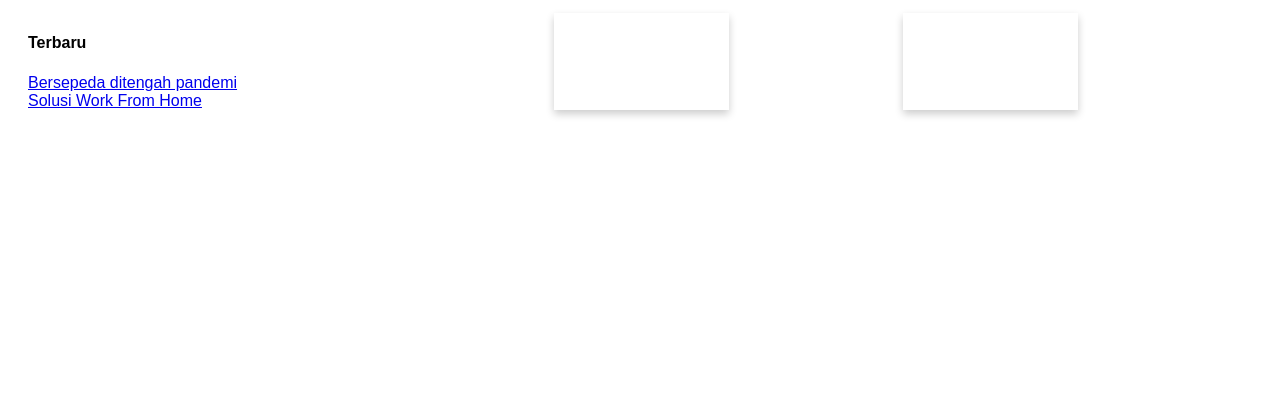
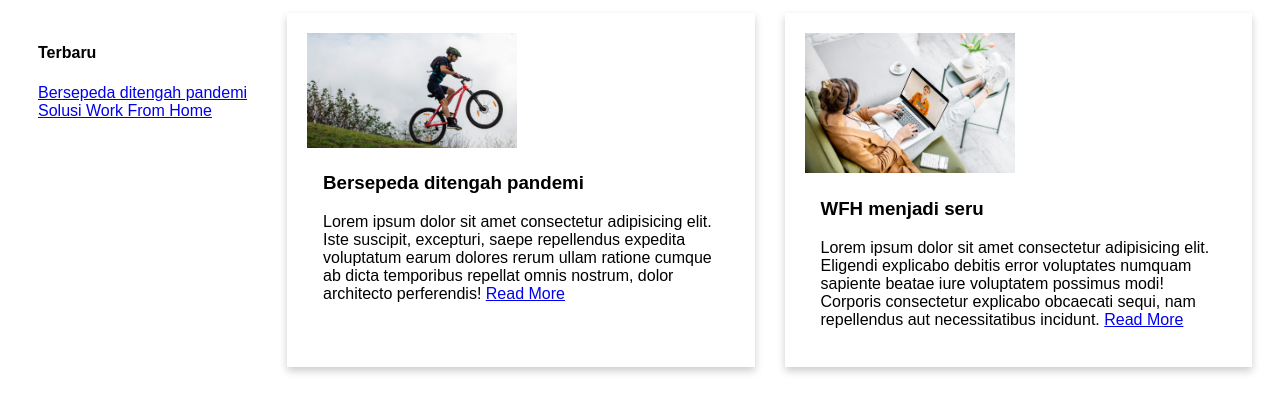
Before and after one commit to Illuminateee/tugas-css, a plain HTML site: page latihan2/index.html in a window 1280 px wide. Shown: the part 67-480 px from the top of the page. Drawn offline with Linux system fonts and the light colour scheme; a web font is replaced by a local one.

Commit message:
Tugas CSS

```diff
--- a/latihan2/index.html
+++ b/latihan2/index.html
@@ -35,15 +35,18 @@
             </div>
 
             <div class="card1">
-
+                <img src="img/sepeda.jpg" alt="" srcset="">
                 <div class="container">
-
+                    <h3>Bersepeda ditengah pandemi</h3>
+                    <p>Lorem ipsum dolor sit amet consectetur adipisicing elit. Iste suscipit, excepturi, saepe repellendus expedita voluptatum earum dolores rerum ullam ratione cumque ab dicta temporibus repellat omnis nostrum, dolor architecto perferendis! <a href="#">Read More</a></p>
                 </div>
             </div>
 
             <div class="card2">
+                <img src="img/wfh.jpg" alt="" srcset="">
                 <div class="container">
-
+                    <h3>WFH menjadi seru</h3>
+                    <p>Lorem ipsum dolor sit amet consectetur adipisicing elit. Eligendi explicabo debitis error voluptates numquam sapiente beatae iure voluptatem possimus modi! Corporis consectetur explicabo obcaecati sequi, nam repellendus aut necessitatibus incidunt. <a href="#">Read More</a></p>
                 </div>
             </div>
         </div>
--- a/latihan2/style.css
+++ b/latihan2/style.css
@@ -46,26 +46,34 @@ body{
 }
 
 /* content */
-.sidebar{grid-area: menu;}
+.sidebar{
+    grid-area: menu;
+    margin: 10px;
+}
 
 .card1{
     box-shadow: 0 4px 8px 0 rgba(0,0,0,0.2);
     grid-area: main;
-    width: 50%;
+    width: auto;
+    padding: 20px;
+
 }
 
 .card1 .container{
     padding: 2px 16px;
+    width: fit-content;
 }
 
 .card2{
     grid-area: right;
     box-shadow: 0 4px 8px 0 rgba(0,0,0,0.2);
-    width: 50%;
+    width: auto;
+    padding: 20px;
 }
 
 .card2 .container{
     padding: 2px 16px;
+    width: auto;
 }
 
 .content{
@@ -74,4 +82,13 @@ body{
     grid-template-areas:
     'menu menu main main right right'
     ;
+    gap: 30px;
 }
+
+.card1 img{
+    width: 210px;
+}
+
+.card2 img{
+    width: 210px;
+}
```
